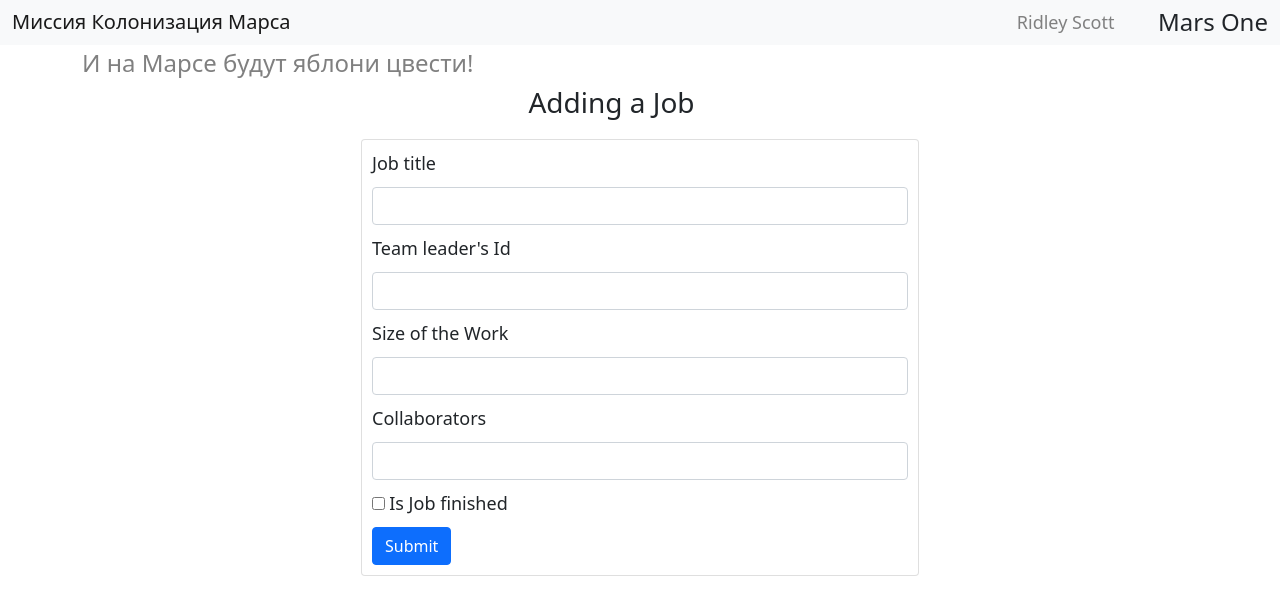
After one commit to fuetser/sqlalchemy-lesson, a Flask app: page /addjob in a window 1280 px wide. The commit adds this page. Shown: the top 615 px of the page. Run offline with Flask 2, Linux system fonts and the light colour scheme; a user stored in the database is signed in; some libraries are stand-ins or nearby versions.

Commit message:
Minimal working application

```diff
--- a/__all_models.py
+++ b/__all_models.py
@@ -1,9 +1,10 @@
 from datetime import datetime
+from flask_login import UserMixin
 from sqlalchemy import Column, Integer, String, DateTime, Boolean, ForeignKey
 from db_session import SqlAlchemyBase
 
 
-class User(SqlAlchemyBase):
+class User(SqlAlchemyBase, UserMixin):
     __tablename__ = 'users'
 
     id = Column(Integer, primary_key=True, autoincrement=True)
--- a/app.py
+++ b/app.py
@@ -1,22 +1,30 @@
 from flask import Flask, render_template, redirect
-from werkzeug.security import generate_password_hash
+from flask_login import LoginManager, login_user, current_user, logout_user, login_required
+from werkzeug.security import generate_password_hash, check_password_hash
 from __all_models import *
 from db_session import global_init, create_session
-from forms import RegisterForm
+from forms import *
 
 
 app = Flask(__name__)
 app.config["SECRET_KEY"] = "strong_password"
+login_manager = LoginManager(app)
+login_manager.login_view = "login"
 global_init("db.db")
 session = create_session()
+
+
+@login_manager.user_loader
+def load_user(user_id):
+    return session.query(User).get(user_id)
 
 
 @app.route("/")
 def works_log():
     query = session.query(Jobs, User).join(User)
     records = query.all()
-    return render_template(
-        "works_log.html", title="Журнал работ", records=records)
+    return render_template("works_log.html", title="Журнал работ",
+                           records=records, current_user=current_user)
 
 
 @app.route("/register", methods=["GET", "POST"])
@@ -38,5 +46,38 @@
     return render_template("register.html", title="Регистрация", form=form)
 
 
+@app.route('/login', methods=['GET', 'POST'])
+def login():
+    form = LoginForm()
+    if form.validate_on_submit():
+        user = session.query(User).filter(User.email == form.login.data).first()
+        if user and check_password_hash(user.hashed_password, form.password.data):
+            login_user(user, remember=form.remember.data)
+            return redirect("/")
+    return render_template('login.html', title='Авторизация', form=form)
+
+
+@app.route("/logout")
+@login_required
+def logout():
+    logout_user()
+    return redirect("/")
+
+
+@app.route("/addjob", methods=['GET', 'POST'])
+@login_required
+def add_job():
+    form = JobForm()
+    if form.validate_on_submit():
+        job = Jobs(team_leader=form.team_leader.data, job=form.job.data,
+                   work_size=form.work_size.data,
+                   collaborators=form.collaborators.data,
+                   is_finished=form.is_finished.data)
+        session.add(job)
+        session.commit()
+        return redirect("/")
+    return render_template("add_job.html", title="Добавить работу", form=form)
+
+
 if __name__ == '__main__':
     app.run(debug=True)
--- a/forms.py
+++ b/forms.py
@@ -1,5 +1,5 @@
 from flask_wtf import FlaskForm
-from wtforms import StringField, PasswordField, SubmitField, IntegerField
+from wtforms import StringField, PasswordField, SubmitField, IntegerField, BooleanField
 from wtforms.validators import DataRequired, EqualTo
 
 
@@ -15,3 +15,19 @@
     speciality = StringField("Speciality", validators=[DataRequired()])
     address = StringField("Address", validators=[DataRequired()])
     submit = SubmitField("Submit")
+
+
+class LoginForm(FlaskForm):
+    login = StringField("Login/email", validators=[DataRequired()])
+    password = PasswordField("Password", validators=[DataRequired()])
+    remember = BooleanField("Remember me")
+    submit = SubmitField("Submit")
+
+
+class JobForm(FlaskForm):
+    team_leader = IntegerField("Team leader's Id", validators=[DataRequired()])
+    job = StringField("Job title", validators=[DataRequired()])
+    work_size = IntegerField("Size of the Work", validators=[DataRequired()])
+    collaborators = StringField("Collaborators", validators=[DataRequired()])
+    is_finished = BooleanField("Is Job finished")
+    submit = SubmitField("Submit")
--- a/static/css/style.css
+++ b/static/css/style.css
@@ -1,13 +1,14 @@
+body {
+    padding-bottom: 20px;
+}
+
 h4 {
     color: grey;
 }
 
-
 .title {
     width: 20%;
-    margin-bottom: 0;
-    margin-left: auto;
-    margin-right: auto;
+    margin: 0 auto;
 }
 
 .action {
@@ -19,7 +20,6 @@
     width: 100%;
     margin-top: 15px;
 }
-
 
 th {
     background-color: #d0d0d0;
@@ -52,8 +52,13 @@
     text-transform: none;
 }
 
+.is-not-finished {
+    background-color: #ffeeff;
+    width: 10%;
+}
+
 .is-finished {
-    background-color: #ffeeff;
+    background-color: #eeffee;
     width: 10%;
 }
 
@@ -67,8 +72,29 @@
 .label {
     margin-top: 10px;
     margin-bottom: 10px;
+    font-size: 18px;
 }
 
 .submit {
     margin-top: 15px;
 }
+
+.navbar-inner {
+    display: flex;
+    width: 20%;
+    justify-content: space-between;
+    align-items: center;
+}
+
+.navbar-name {
+    text-decoration: none;
+    margin: 0;
+    color: #808080;
+    font-size: 18px;
+    transition: all .1s;
+}
+
+.navbar-name:hover {
+    color: #000;
+    transition: all .3s;
+}
--- /dev/null
+++ b/templates/add_job.html
@@ -0,0 +1,23 @@
+{% extends "base.html" %}
+
+{% block content %}
+<h3 class="title">Adding a Job</h3>
+<div class="holder card">
+    <form method="POST" action="">
+        {{ form.hidden_tag() }}
+        {{ form.job.label(class="form-label label") }}
+        {{ form.job(class="form-control") }}
+        {{ form.team_leader.label(class="form-label label") }}
+        {{ form.team_leader(class="form-control") }}
+        {{ form.work_size.label(class="form-label label") }}
+        {{ form.work_size(class="form-control") }}
+        {{ form.collaborators.label(class="form-label label") }}
+        {{ form.collaborators(class="form-control") }}
+        <div class="form-control-check">
+            {{ form.is_finished(class="form-control-check") }}
+            {{ form.is_finished.label(class="form-label label") }}
+        </div>
+        {{ form.submit(class="btn btn-primary") }}
+    </form>
+</div>
+{% endblock %}
--- a/templates/base.html
+++ b/templates/base.html
@@ -16,8 +16,18 @@
   <body>
     <nav class="navbar navbar-light bg-light">
       <div class="container-fluid">
-        <span class="navbar-brand mb-0 h1">Миссия Колонизация Марса</span>
-        <span class="nav-item h4 mr-10 mb-0">Mars One</span>
+        <span><a href="/" class="navbar-brand mb-0 h1">Миссия Колонизация Марса</a></span>
+        <div class="navbar-inner">
+          {% if current_user.is_authenticated %}
+            <a href="{{ url_for('logout') }}" class="navbar-name">{{ current_user.name }} {{ current_user.surname }}</a>
+          {% else %}
+          <div class="buttons-wrapper">
+            <a href="{{ url_for('register') }}" class="btn btn-primary">Register</a>
+            <a href="{{ url_for('login') }}" class="btn btn-success">Login</a>
+          </div>
+          {% endif %}
+          <span class="nav-item h4 mr-10 mb-0">Mars One</span>
+        </div>
       </div>
     </nav>
 
--- a/templates/register.html
+++ b/templates/register.html
@@ -1,7 +1,7 @@
 {% extends "base.html" %}
 
 {% block content %}
-<h3 class="title">Register form</h3>
+<h3 class="title">Registration</h3>
 <div class="holder card">
     <form method="POST" action="">
         {{ form.hidden_tag() }}
--- a/templates/works_log.html
+++ b/templates/works_log.html
@@ -18,9 +18,9 @@
             <td>{{ job.work_size }} hours</td>
             <td>{{ job.collaborators }}</td>
             {% if job.is_finished %}
-                <td class="is-finished">is finished</td>
+                <td class="is-finished">Finished</td>
             {% else %}
-                <td class="is-finished">is not finished</td>
+                <td class="is-not-finished">Not Finished</td>
             {% endif %}
         </tr>
 </table>
```
Also changed, not shown: templates/login.html (added, +19 -0 lines), db.db.
